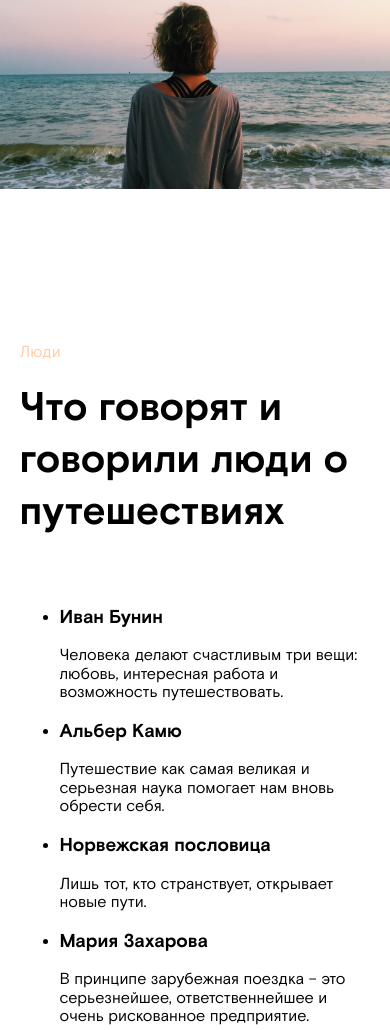
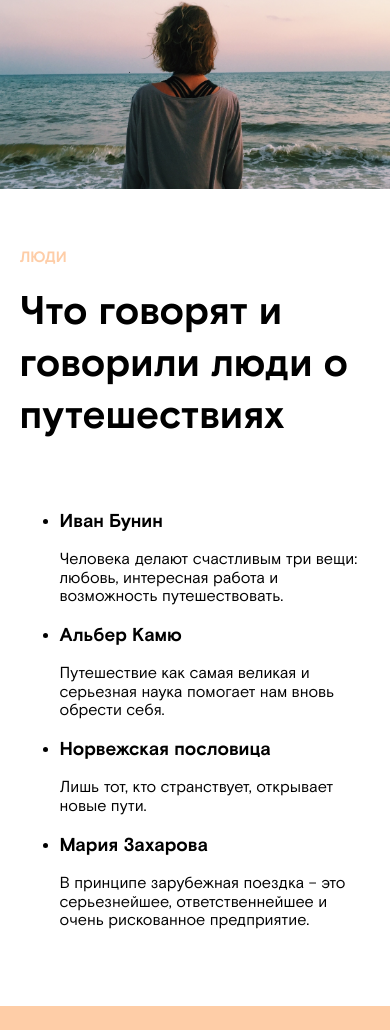
Before and after one commit to maksim-danil/weekend_competition, a plain HTML site: page index.html in a window 390 px wide. Shown: the part 2039-3069 px from the top of the page. Drawn offline with Linux system fonts and the light colour scheme.

Commit message:
Сделал title

```diff
--- a/blocks/people/__title/people__title.css
+++ b/blocks/people/__title/people__title.css
@@ -1,4 +1,7 @@
 .people__title {
     margin: 0;
     color: #fecda7;
+    font-size: 15px;
+    font-weight: bold;
+    text-transform: uppercase
 }
--- a/blocks/people/people.css
+++ b/blocks/people/people.css
@@ -2,3 +2,9 @@
     max-width: 90%;
     padding: 155px 0 167px;
 }
+
+@media (max-width: 900px) {
+    .people {
+        padding: 60px 0;
+    }
+}
```
